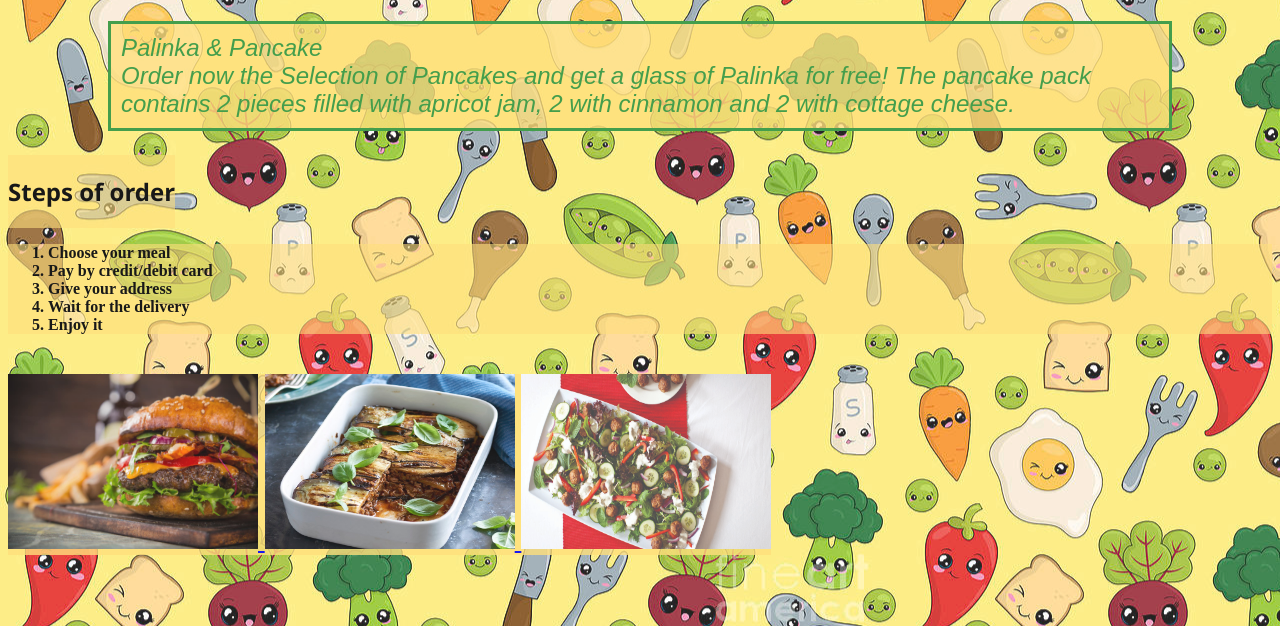
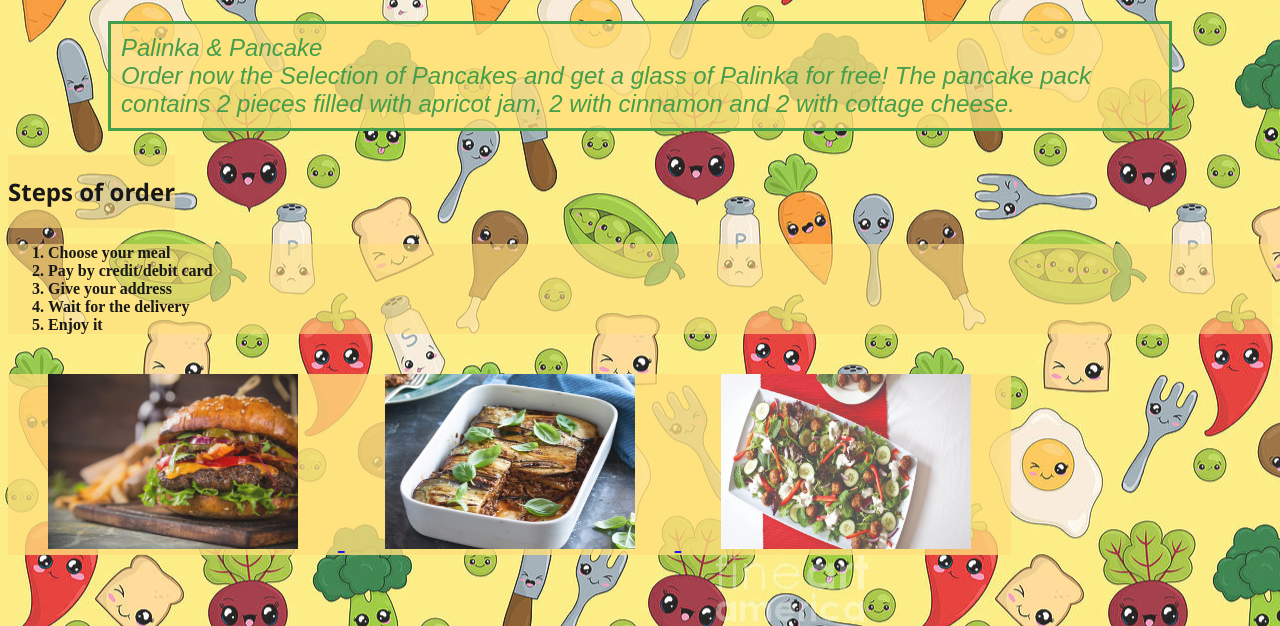
Before and after one commit to palnorbert/palnorbert.github.io, a plain HTML site: page index.html in a window 1280 px wide. Shown: the part 174-800 px from the top of the page. Drawn offline with Linux system fonts and the light colour scheme; a web font is replaced by a local one.

Commit message:
Corrections.

```diff
--- a/index.html
+++ b/index.html
@@ -56,13 +56,13 @@
     <div class="burgerlink">
         <p>
             <a target="_blank" href="https://barbecuebible.com/recipe/great-american-hamburger/">
-                <img width="250" height="175" src="img/burger2.jpg" alt="tasty burger">
+                <img width="250" height="175" src="img/burger2.jpg" alt="tasty burger" style="margin: 0px 40px;">
             </a>
             <a target="_blank" href="https://www.jamieoliver.com/recipes/vegetables-recipes/aubergine-lasagne/">
-                <img width="250" height="175" src="img/lasagne1.jpg" alt="pasagne">
+                <img width="250" height="175" src="img/lasagne1.jpg" alt="pasagne" style="margin: 0px 40px">
             </a>
             <a target="_blank" href="https://www.jamieoliver.com/recipes/vegetable-recipes/angry-bean-salad/">
-                <img width="250" height="175" src="img/salad1.jpg" alt="salad">
+                <img width="250" height="175" src="img/salad1.jpg" alt="salad" style="margin: 0px 40px">
             </a>
         </p>
     </div>
```
